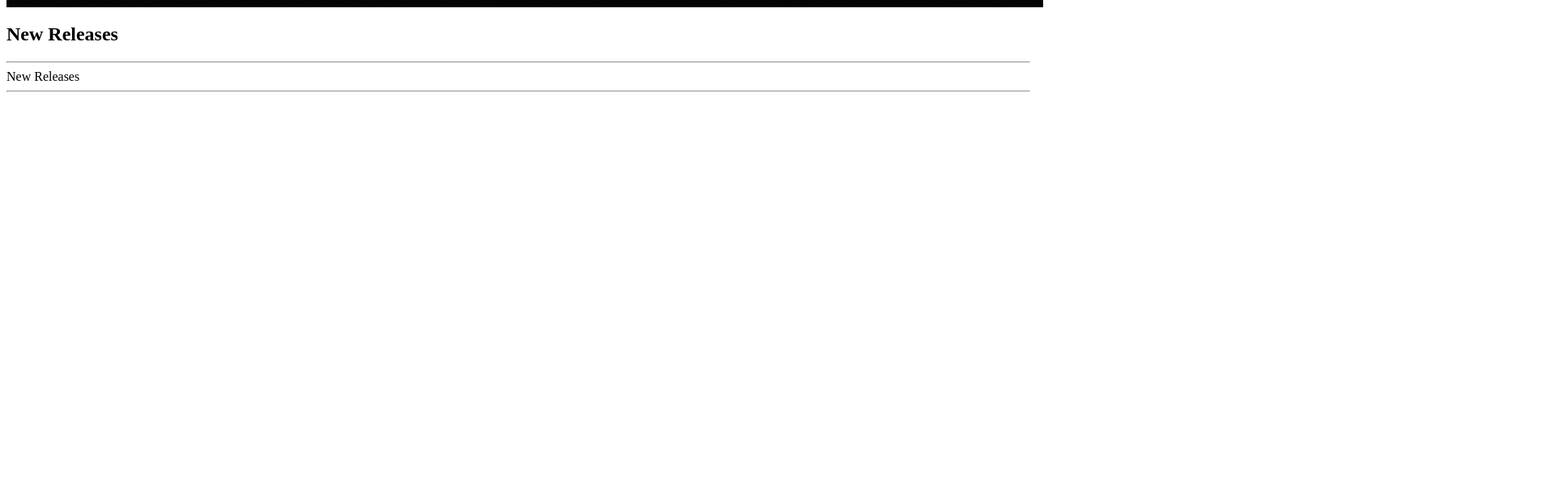
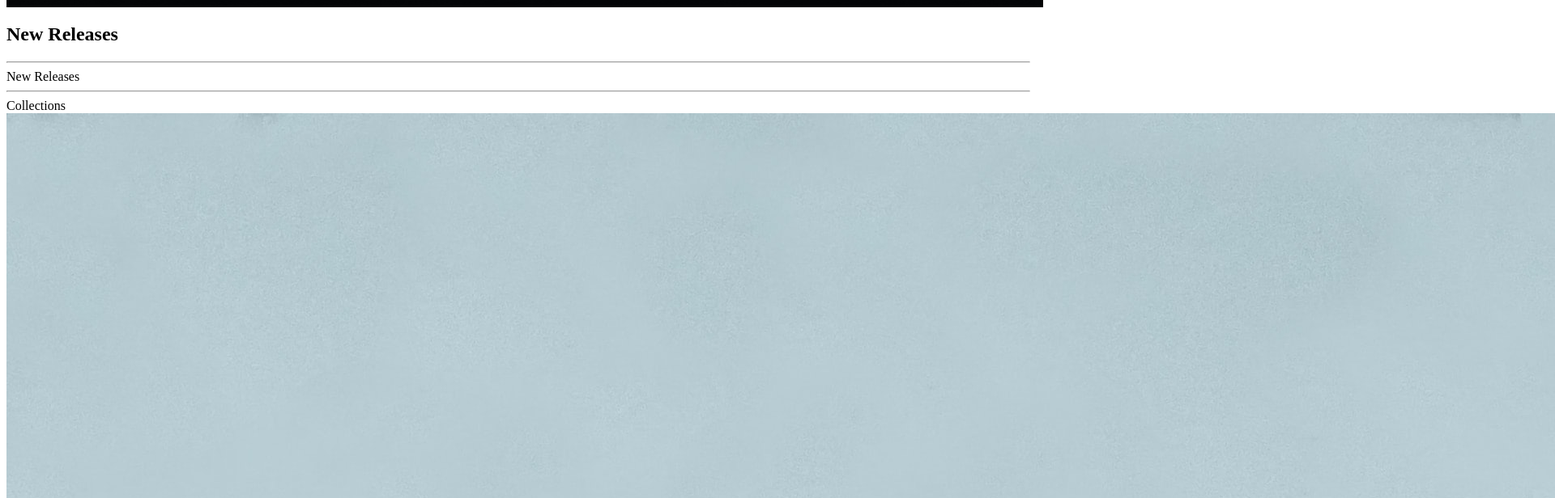
Before and after one commit to themosesnyambu/zero6apparel-frontend, a React app: page / in a window 1280 px wide. Shown: the part 960-1576 px from the top of the page at 81% size, 1920 px wide, since content can reach past the window. Before the commit the page ends 1082 px from the top, so only its background shows below. Built offline with nearby package versions, Linux system fonts and the light colour scheme.

Commit message:
footer template

```diff
--- /dev/null
+++ b/src/components/common/Footer/footer.jsx
@@ -0,0 +1,28 @@
+import React, {Fragment} from "react";
+import f from '../../../../assets/fly-bg.jpg';
+
+export default () =>(
+    <>
+    <div className="footer">
+        <div className="pages">
+            Collections
+        </div>
+        <div className="more-about">
+            <div>
+                <img src={f} alt="blog"/>
+                <h3>BLOG</h3>
+            </div>
+            <div>
+                <img src={f} alt="blog"/>
+                <h3>NEWSLETTER</h3>
+            </div>
+        </div>
+        <div className="socials">
+            Terms and conditions
+            Terms of use
+            Privacy Policy
+            Cookie Policy
+        </div>
+  </div>
+    </>
+);
--- a/src/components/common/hoc/ContainerWrapper.jsx
+++ b/src/components/common/hoc/ContainerWrapper.jsx
@@ -1,22 +1,23 @@
 /* eslint-disable react/jsx-props-no-spreading */
 /* eslint-disable react/prop-types */
- import React from 'react';
- import { Route } from 'react-router-dom';
- import Header from '../Header/Header';
+import React from "react";
+import { Route } from "react-router-dom";
+import Header from "../Header/Header";
+import Footer from "../Footer/footer";
 
 const ContainerWrapper = ({ component: Component, ...rest }) => (
   <Route
     {...rest}
-     render={props => (
+    render={(props) => (
       <>
         <Header />
         <div className="container">
           <Component {...props} />
         </div>
+        <Footer />
       </>
     )}
   />
 );
 
-
 export default ContainerWrapper;
```
Lines whose indentation alone changed are shown as unchanged.
